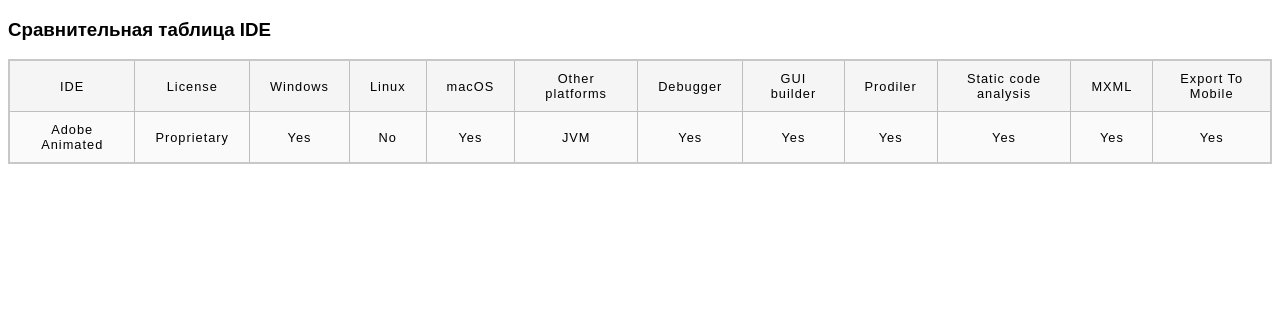
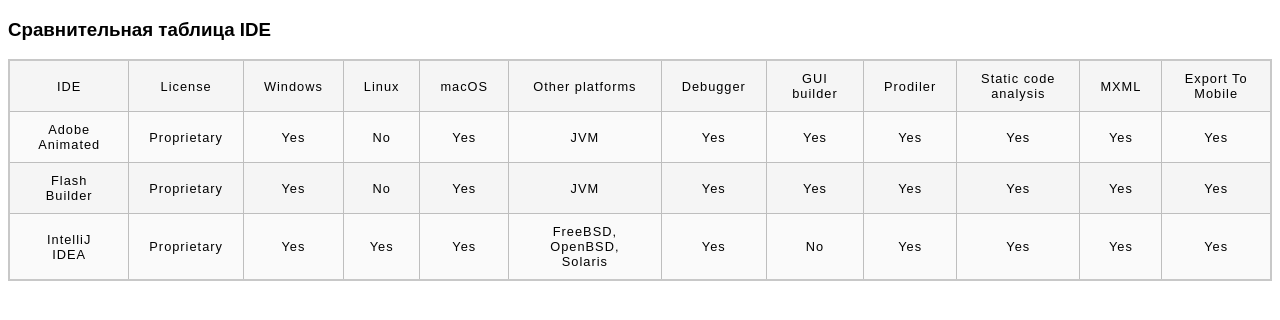
Before and after one commit to Bastics1/Web_labs, a plain HTML site: page lab_2/table.html in a window 1280 px wide. Drawn offline with Linux system fonts and the light colour scheme.

Commit message:
feat: add table rows

```diff
--- a/lab_2/table.html
+++ b/lab_2/table.html
@@ -36,6 +36,34 @@
                <td>Yes</td>
                <td>Yes</td>
             </tr>
+            <tr>
+                <td>Flash Builder</td>
+                <td>Proprietary</td>
+                <td>Yes</td>
+                <td>No</td>
+                <td>Yes</td>
+                <td>JVM</td>
+                <td>Yes</td>
+                <td>Yes</td>
+                <td>Yes</td>
+                <td>Yes</td>
+                <td>Yes</td>
+                <td>Yes</td>
+            </tr>
+            <tr>
+                <td>IntelliJ IDEA</td>
+                <td>Proprietary</td>
+                <td>Yes</td>
+                <td>Yes</td>
+                <td>Yes</td>
+                <td>FreeBSD, OpenBSD, Solaris</td>
+                <td>Yes</td>
+                <td>No</td>
+                <td>Yes</td>
+                <td>Yes</td>
+                <td>Yes</td>
+                <td>Yes</td>
+            </tr>
         </table>
     </body>
 </html>
```
